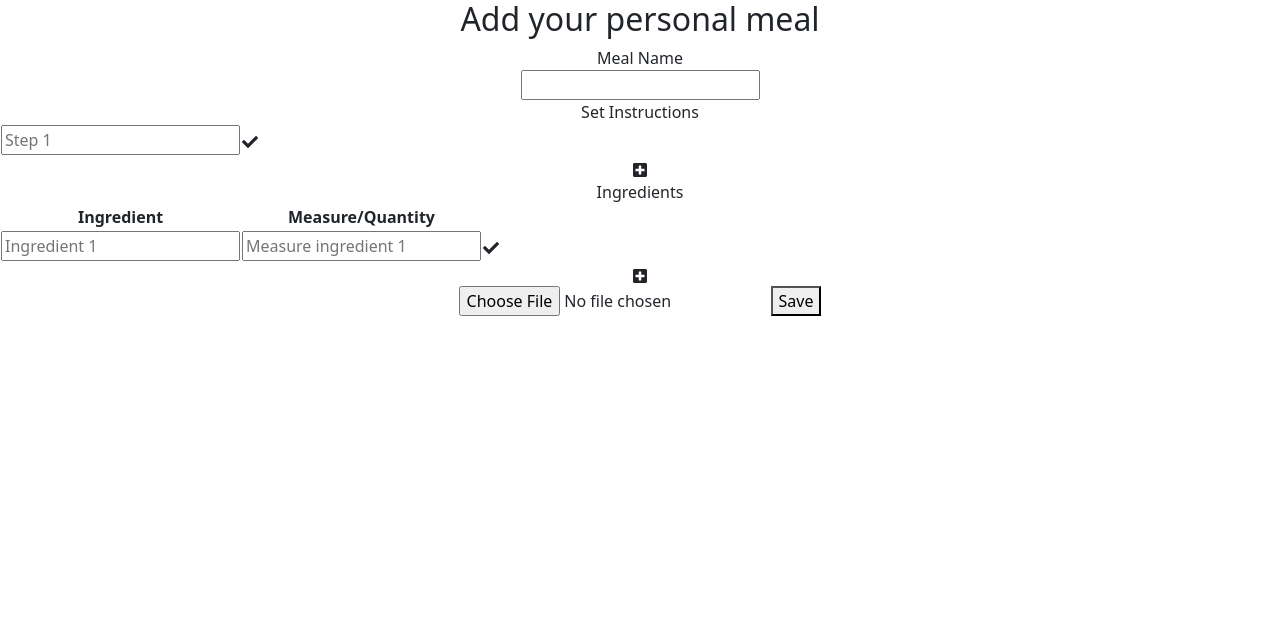
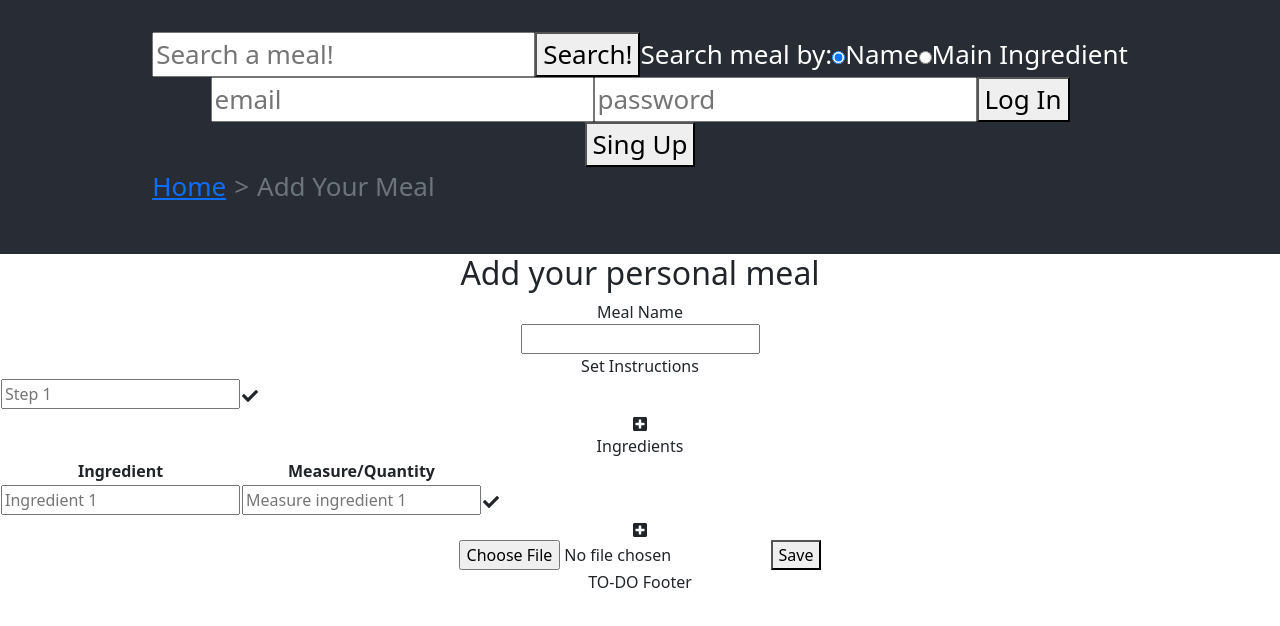
Before and after one commit to jmuthuan/meal_app, a React (Create React App) app: page /addMeal/1 in a window 1280 px wide. Shown: the top 626 px of the page. Built offline with nearby package versions, Linux system fonts and the light colour scheme; no server answers.

Commit message:
added breadcrumb y navigation of Header Section

```diff
--- a/src/App.js
+++ b/src/App.js
@@ -20,6 +20,7 @@ function App() {
   const [isLoggedIn, setLoggedIn] = useState(false);
   const [userId, setUserId] = useState();
   const [favoriteIdList, setFavoriteIdList] = useState(null);
+  const [mealName, setMealName] = useState('Testing');
 
 
   const app = firebaseStart();
@@ -60,6 +61,10 @@ function App() {
     //console.log(favoriteIdList)
   }
 
+  const mealNameMealDetail = (name) =>{
+    setMealName(name);
+  }
+
 
   return (
     <div className="App">
@@ -71,6 +76,7 @@ function App() {
               <Header
                 user={user}
                 isLoggedIn={isLoggedIn}
+                breadCrumb={1}
                 mainLogOut={logOut}
                 mainLogIn={logIn}
               />
@@ -78,27 +84,48 @@ function App() {
                 user={user}
                 isLoggedIn={isLoggedIn}
               />
-              <Footer />
             </>}
           />
 
           <Route
             path='/categorie/:categorieName'
             element={
+              <>
+                <Header
+                  user={user}
+                  isLoggedIn={isLoggedIn}
+                  breadCrumb = {2}
+                  mainLogOut={logOut}
+                  mainLogIn={logIn}
+                />
                 <MealList
                   isLoggedIn={isLoggedIn}
                   userId={userId}
                   favoriteIdList={favoriteIdList}
                   mainLogIn={logIn}
                   favoriteList={favoriteList}
-              />}
+                />
+              </>
+            }
           />
 
           <Route
             path='/categorie/:categorieName/:id'
             element={
+              <>
+                <Header
+                  user={user}
+                  isLoggedIn={isLoggedIn}
+                  breadCrumb={3}
+                  mealName={mealName}
+                  mainLogOut={logOut}
+                  mainLogIn={logIn}
+                />
                 <MealDetail
-                isUser={false} />
+                  isUser={false}
+                  setMealName={mealNameMealDetail}
+                />
+              </>
             }
           />
 
@@ -118,33 +145,60 @@ function App() {
           <Route
             path='/addMeal/:userId'
             element={
+              <>
+                <Header
+                  user={user}
+                  isLoggedIn={isLoggedIn}
+                  breadCrumb={6}
+                  mainLogOut={logOut}
+                  mainLogIn={logIn}
+                />
                 <AddMealPage />
+              </>
+
             }
           />
 
           <Route
             path='/favoriteUserMeals/:userId'
             element={
+              <>
+                <Header
+                  user={user}
+                  isLoggedIn={isLoggedIn}
+                  breadCrumb={7}
+                  mainLogOut={logOut}
+                  mainLogIn={logIn}
+                />
               <FavoriteMeals
                 isLoggedIn={isLoggedIn}
               />
+              </>
             }
           />
 
           <Route
             path='/favoriteUserMeals/:userId/:id'
             element={
+              <>
+                <Header
+                  user={user}
+                  isLoggedIn={isLoggedIn}
+                  breadCrumb={8}
+                  mealName={mealName}
+                  mainLogOut={logOut}
+                  mainLogIn={logIn}
+                />
               <MealDetail
                 isUser={true}
+                setMealName={mealNameMealDetail}
               />
+              </>
             }
           />
-
-
-
         </Routes>
       </BrowserRouter>
-
+      <Footer />
     </div>
   );
 }
--- a/src/components/Header.css
+++ b/src/components/Header.css
@@ -11,3 +11,7 @@
     position: relative;
     right: 5px;
 }
+
+nav{
+    --bs-breadcrumb-divider: '>';
+}
--- a/src/components/Header.jsx
+++ b/src/components/Header.jsx
@@ -1,4 +1,4 @@
-import { useNavigate } from "react-router-dom";
+import { useNavigate, useParams } from "react-router-dom";
 import getAuthMeal from "../controllers/getAuthMeal";
 import './Header.css';
 import userImage from '../img/user-avatar.svg';
@@ -7,8 +7,46 @@ import bootstrap from 'bootstrap';
 const Header = (props) => {
 
     let avatarImage = userImage;
+    const navigate = useNavigate();
 
-    const navigate = useNavigate();
+    //breadCrumb Configs
+    const dinamicParam = useParams();
+    let breadCrumbArray = [];
+
+    switch (props.breadCrumb) {
+        case 1:
+            breadCrumbArray.push({ name: 'Home' })
+            break;
+        case 2:
+            breadCrumbArray.push({ name: 'Home', path: '/' }, { name: dinamicParam['categorieName'] });
+            break;
+        case 3:
+            breadCrumbArray.push({ name: 'Home', path: '/' },
+                { name: dinamicParam['categorieName'], path: `/categorie/${dinamicParam['categorieName']}` },
+                { name: props.mealName }
+            );
+            break;
+        case 4:
+        case 5:
+        case 6:
+            breadCrumbArray.push({ name: 'Home', path: '/' }, { name: 'Add Your Meal' });
+            break;
+        case 7:
+            breadCrumbArray.push({ name: 'Home', path: '/' }, { name: 'My Favorites' });
+            break;
+        case 8:
+            breadCrumbArray.push({ name: 'Home', path: '/' },
+                { name: 'My Favorites', path: `/favoriteUserMeals/${dinamicParam['userId']}` },
+                { name: props.mealName }
+            );
+            break;
+        case 9:
+            breadCrumbArray.push({ name: 'Home', path: '/' }, { name: 'About' })
+            break;
+
+        default:
+            break;
+    }
 
 
     //LogIn Form - LogOut
@@ -41,28 +79,46 @@ const Header = (props) => {
 
     //favorite user Meals
     const favoriteMeals = () => {
-        //event.preventDefault();
-        //console.log('TO-DO navigate to user favorite meals')
         navigate(`/favoriteUserMeals/${props.user.uid}`)
 
     }
 
-    const addMeal = () =>{
+    const addMeal = () => {
         console.log('TO-DO add personal meal');
         navigate(`/addMeal/${props.user.uid}`);
     }
 
-    if(props.isLoggedIn){
+    if (props.isLoggedIn) {
         avatarImage = props.user.photoURL ? props.user.photoURL : userImage;
-        console.log('avatar');
-        console.log(avatarImage);
+    }
+
+    const searchMyMeal = (e) => {
+        e.preventDefault();
+        console.log('search button click');
+        const searchBarValue = e.target.search_bar.value;
+        const searchByValue = e.target.searchBy['value'];
+
+        console.log(searchBarValue);
+        console.log(searchByValue);
     }
 
 
     return (
         <header className="App-header">
             <div className="header_wrapper">
-                <input type="text" className="search_bar" placeholder="Search a meal!" />
+                <div className="search_wrapper">
+                    <form className="search_meal_form" onSubmit={searchMyMeal}>
+                        <input type="text" className="search_bar" id="search_bar" placeholder="Search a meal!" />
+                        <button type="submit"> Search!</button>
+                        <label>Search meal by: </label>
+                        <input type="radio" id="mealName" name={'searchBy'} value={'name'} defaultChecked />
+                        <label htmlFor="mealName">Name</label>
+                        <input type="radio" id="mainIngredient" name={'searchBy'} value={'ingredient'}/>
+                        <label htmlFor="mainIngredient">Main Ingredient</label>
+                    </form>
+
+                </div>
+
                 <div className="login_wrapper">
                     <form onSubmit={logInEvent}>
                         {!props.isLoggedIn && <input
@@ -123,6 +179,22 @@ const Header = (props) => {
                     </ul>
                 </div>}
 
+                <nav aria-label="breadcrumb">
+                    <ol className="breadcrumb">
+                        {
+                            breadCrumbArray && breadCrumbArray.map(element => {
+                                return (
+                                    <li
+                                        key={element.name}
+                                        className={`breadcrumb-item ${element.path ? '' : 'active'}`}>
+                                        {element.path ? <a href={element.path}>{element.name}</a> : element.name}
+                                    </li>
+                                )
+                            })
+                        }
+                    </ol>
+                </nav>
+
             </div>
         </header>
     )
--- a/src/components/MealDetail.jsx
+++ b/src/components/MealDetail.jsx
@@ -58,6 +58,7 @@ const MealDetail = (props) => {
                     measureList.push(mealDetail['strMeasure' + i])
                 }
             }
+            props.setMealName(mealDetail.strMeal);
         }
 
 
@@ -78,7 +79,7 @@ const MealDetail = (props) => {
                 </section>
 
                 <h3>Ingredients</h3>
-                {props.isUser? console.log(imgIngredients):'image from mealDB'}
+                {/* {props.isUser? console.log(imgIngredients):'image from mealDB'} */}
                 <section className="meal_ingredients">
                     {
                         ingredientList && ingredientList.map((ingredient, index) => {
--- a/src/components/MealsList.jsx
+++ b/src/components/MealsList.jsx
@@ -19,7 +19,7 @@ const MealList = (props) => {
         getAllMeals(categorieName);
     }, [])
 
-    console.log(props.favoriteIdList);
+    //console.log(props.favoriteIdList);
 
 
     return (
--- a/src/controllers/setFirestoreUserMeal.js
+++ b/src/controllers/setFirestoreUserMeal.js
@@ -12,7 +12,7 @@ const setFirestoreUserMeal = async (data, userCollection, userId, dataId) => {
     //const auth = getAuth(app);
 
     const storage = getStorage(app);
-    const storageRef = ref(storage, `/users_meals_photos/${userId}`);
+    const storageRef = ref(storage, `/users_meals_photos/${userId}/${dataId}`);
 
 
     //store meal picture
```
Also changed, not shown: src/components/FavoriteMeals.jsx (+1 -40 lines). Lines whose indentation alone changed are shown as unchanged.
